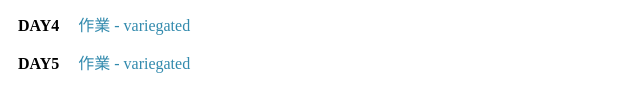
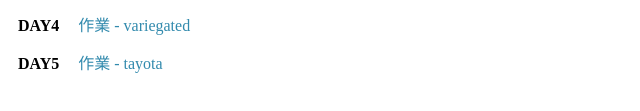
Before and after one commit to emily870724/emily870724.github.io, a plain HTML site: page index.html in a window 1280 px wide. Shown: the part 171-282 px from the top of the page, 0-640 px from the left. Drawn offline with Linux system fonts and the light colour scheme.

Commit message:
修改index

```diff
--- a/index.html
+++ b/index.html
@@ -40,7 +40,7 @@
         </div>
         <div class="day5">
             <h4>DAY5</h4>
-            <a href="./tayotalab/day5-tayota.html">作業 - variegated</a>
+            <a href="./tayotalab/day5-tayota.html">作業 - tayota</a>
         </div>
     </div>
 </body>
```
